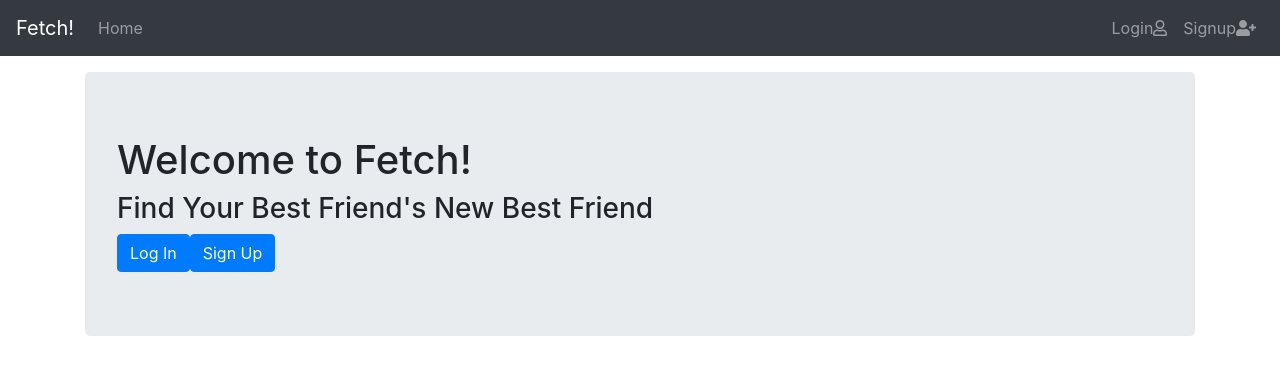
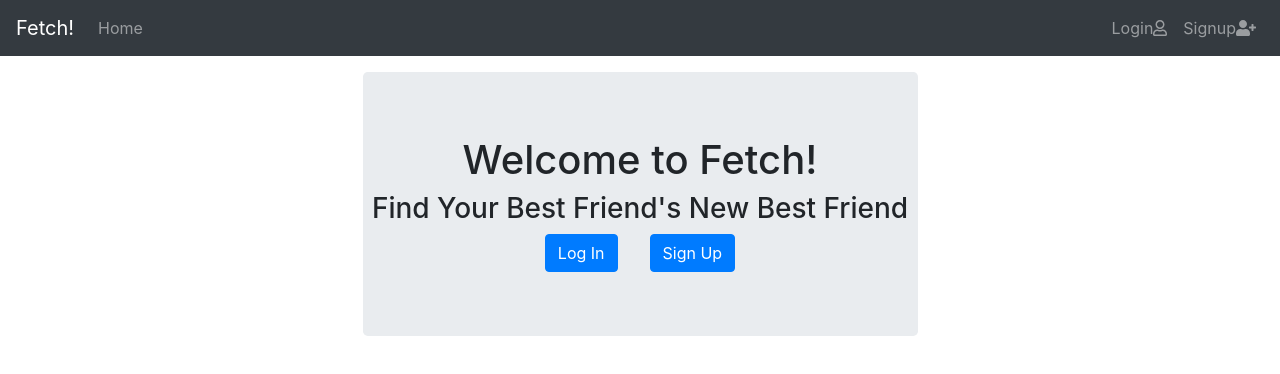
Before and after one commit to lind1125/Fetch-Frontend, a React (Create React App) app: page / in a window 1280 px wide. Shown: the top 374 px of the page. Built offline with nearby package versions, Linux system fonts and the light colour scheme.

Commit message:
updated display elements on home component

```diff
--- a/src/components/Home.js
+++ b/src/components/Home.js
@@ -3,12 +3,14 @@ import {Link} from 'react-router-dom'
 
 const Home = () => {
   return (
-    <div className='jumbotron'>
-      <h1 className='display-5'>Welcome to Fetch!</h1>
-      <h3 className='display-6'>Find Your Best Friend's New Best Friend</h3>
-      <Link to={'/login'}  className="btn btn-primary">Log In</Link>
-      <Link to={'/signup'} className="btn btn-primary">Sign Up</Link>
-    </div>
+      <div className='jumbotron d-flex flex-column align-items-center w-50 px-2 mx-auto'>
+        <h1 className='display-5'>Welcome to Fetch!</h1>
+        <h3 className='display-6'>Find Your Best Friend's New Best Friend</h3>
+        <div class="d-flex justify-content-around px-2">
+        <Link to={'/login'}  className="btn btn-primary mx-3">Log In</Link>
+        <Link to={'/signup'} className="btn btn-primary mx-3">Sign Up</Link>
+        </div>
+      </div>
   )
 };
 
```
